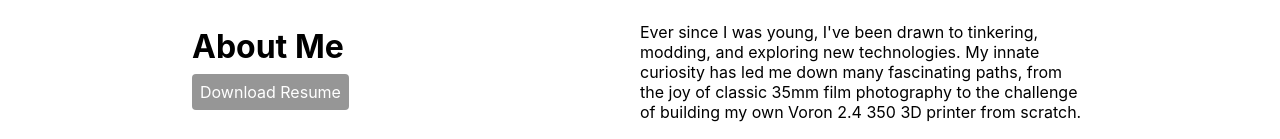
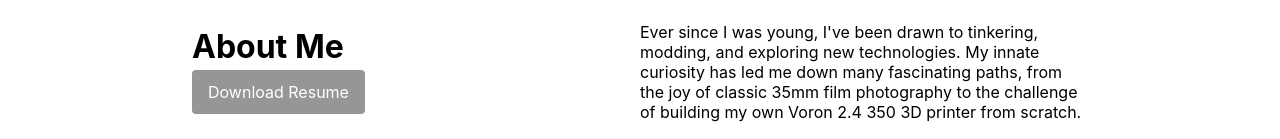
Before and after one commit to aingez/aingthawan, a React (Create React App) app: page /about in a window 1280 px wide. Shown: the part 458-597 px from the top of the page. Built offline with nearby package versions, Linux system fonts and the light colour scheme.

Commit message:
Update About.js

```diff
--- a/src/components/About/About.js
+++ b/src/components/About/About.js
@@ -60,7 +60,7 @@ const Button = styled.a`
   color: #fff;
   border: none;
   border-radius: 0.25rem;
-  padding: 0.5rem 0.5rem;
+  padding: 0.75rem 1rem;
   font-size: 1rem;
   cursor: pointer;
   transition: background-color 0.3s ease;
```
